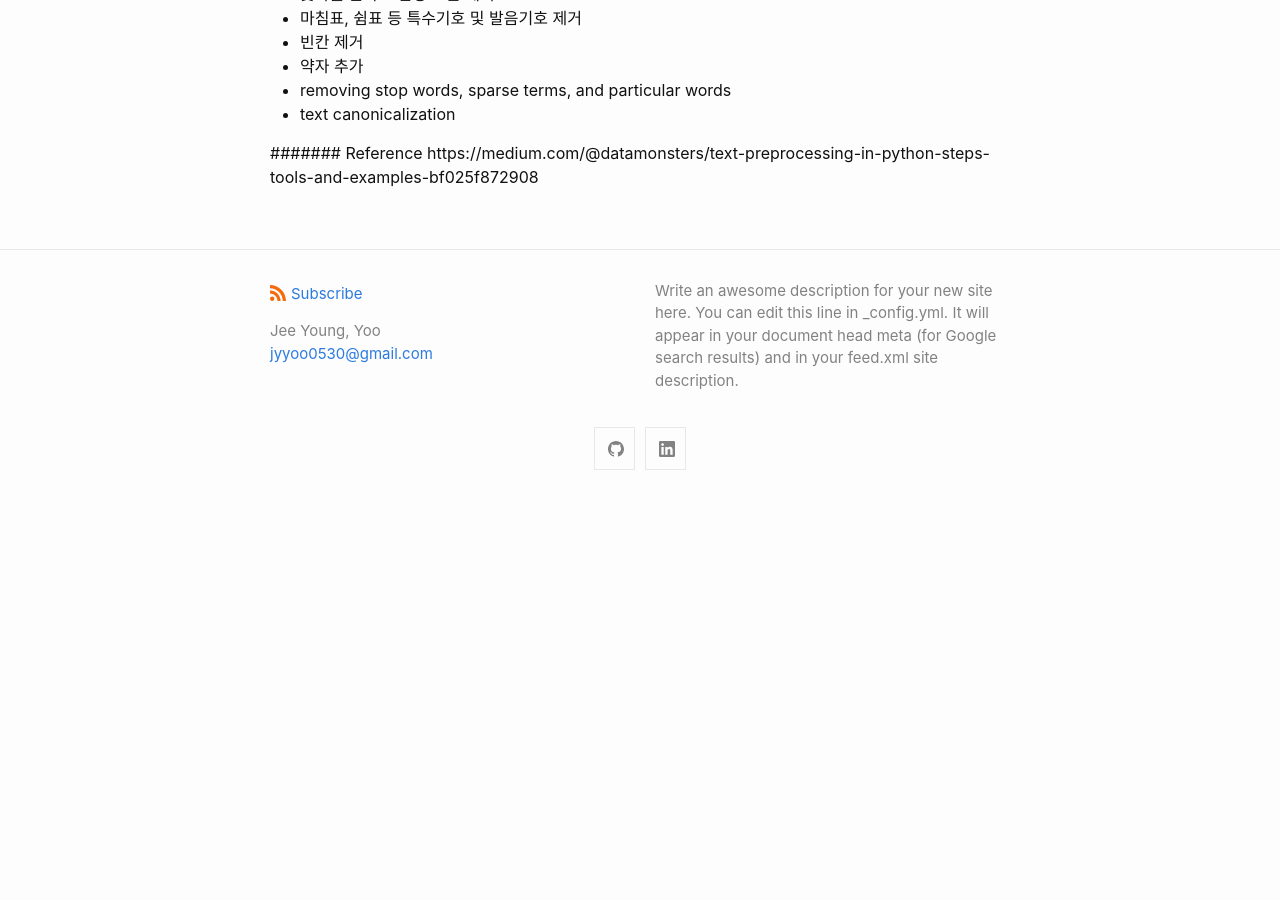
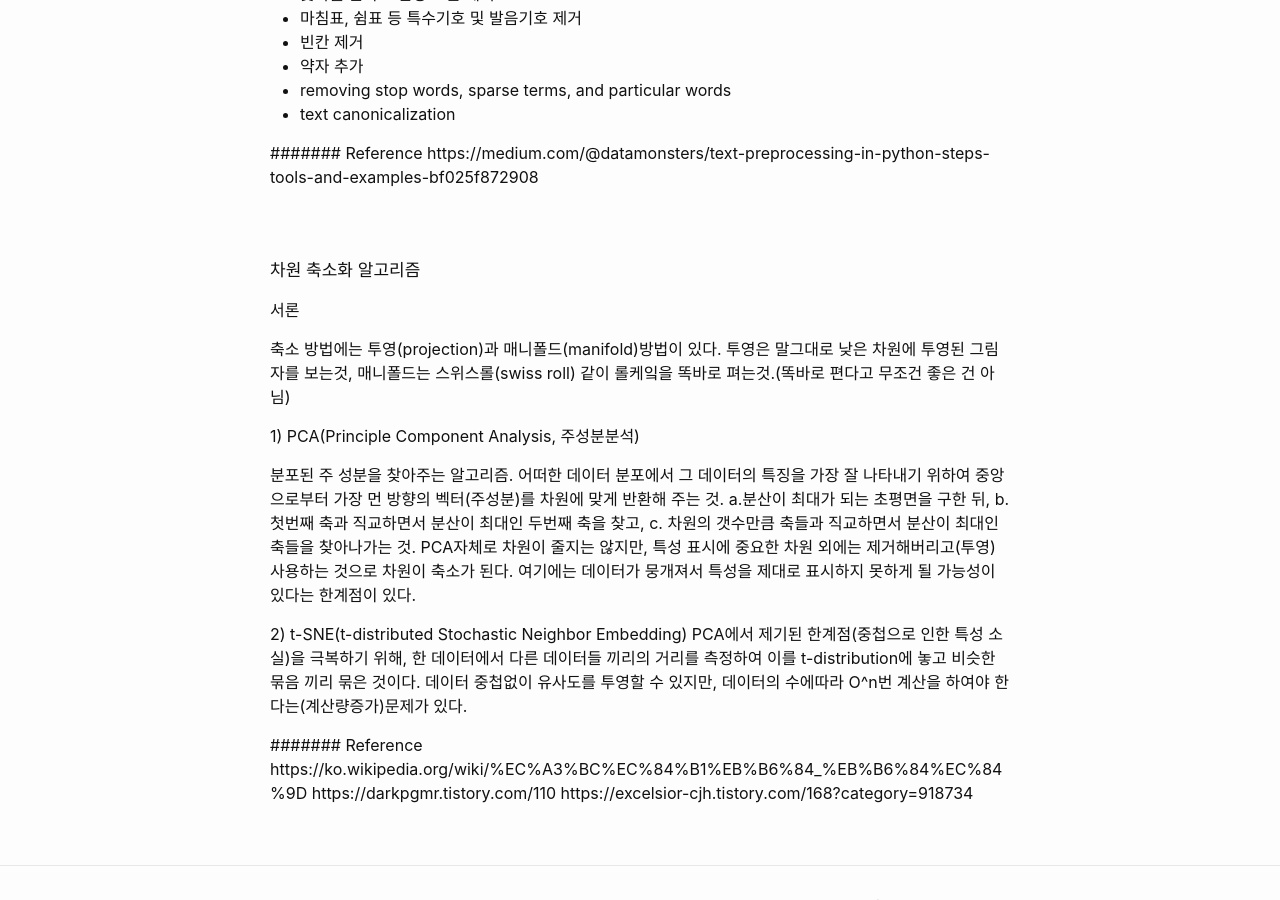
Before and after one commit to jyyoo0530/jyyoo0530.github.io, a Jekyll site: the page built from _posts/transformer/2021-06-22-99_Misc.md, in a window 1280 px wide and 900 px high, scrolled down 2181 px. Built offline with Jekyll 4.4.1, drawn with Linux system fonts in a browser that asks for light colours; our own code applies the rules of GitHub Pages for plain Markdown files; before the commit the page ends 2686 px from its top, so only the background shows below that.

Commit message:
Original Commit

```diff
--- a/_posts/transformer/2021-06-22-99_Misc.md
+++ b/_posts/transformer/2021-06-22-99_Misc.md
@@ -59,3 +59,30 @@ https://wingnim.tistory.com/92
 
 ####### Reference
 https://medium.com/@datamonsters/text-preprocessing-in-python-steps-tools-and-examples-bf025f872908
+
+<br>
+
+###### 차원 축소화 알고리즘
+
+서론
+
+축소 방법에는 투영(projection)과 매니폴드(manifold)방법이 있다.
+투영은 말그대로 낮은 차원에 투영된 그림자를 보는것, 매니폴드는 스위스롤(swiss roll) 같이 롤케잌을 똑바로 펴는것.(똑바로 편다고 무조건 좋은 건 아님)
+
+1) PCA(Principle Component Analysis, 주성분분석)
+
+  분포된 주 성분을 찾아주는 알고리즘. 어떠한 데이터 분포에서 그 데이터의 특징을 가장 잘 나타내기 위하여 중앙으로부터 가장 먼 방향의 벡터(주성분)를 차원에 맞게 반환해 주는 것.
+  a.분산이 최대가 되는 초평면을 구한 뒤, b.첫번째 축과 직교하면서 분산이 최대인 두번째 축을 찾고, c. 차원의 갯수만큼 축들과 직교하면서 분산이 최대인 축들을 찾아나가는 것.
+  PCA자체로 차원이 줄지는 않지만, 특성 표시에 중요한 차원 외에는 제거해버리고(투영) 사용하는 것으로 차원이 축소가 된다.
+  여기에는 데이터가 뭉개져서 특성을 제대로 표시하지 못하게 될 가능성이 있다는 한계점이 있다.
+
+
+2) t-SNE(t-distributed Stochastic Neighbor Embedding)
+   PCA에서 제기된 한계점(중첩으로 인한 특성 소실)을 극복하기 위해, 한 데이터에서 다른 데이터들 끼리의 거리를 측정하여 이를 t-distribution에 놓고 비슷한 묶음 끼리 묶은 것이다.
+   데이터 중첩없이 유사도를 투영할 수 있지만, 데이터의 수에따라 O^n번 계산을 하여야 한다는(계산량증가)문제가 있다.
+
+
+####### Reference
+https://ko.wikipedia.org/wiki/%EC%A3%BC%EC%84%B1%EB%B6%84_%EB%B6%84%EC%84%9D
+https://darkpgmr.tistory.com/110
+https://excelsior-cjh.tistory.com/168?category=918734
```
